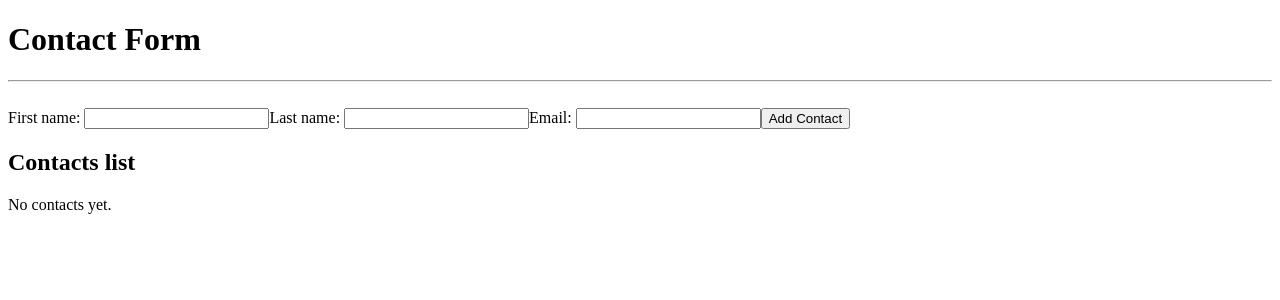
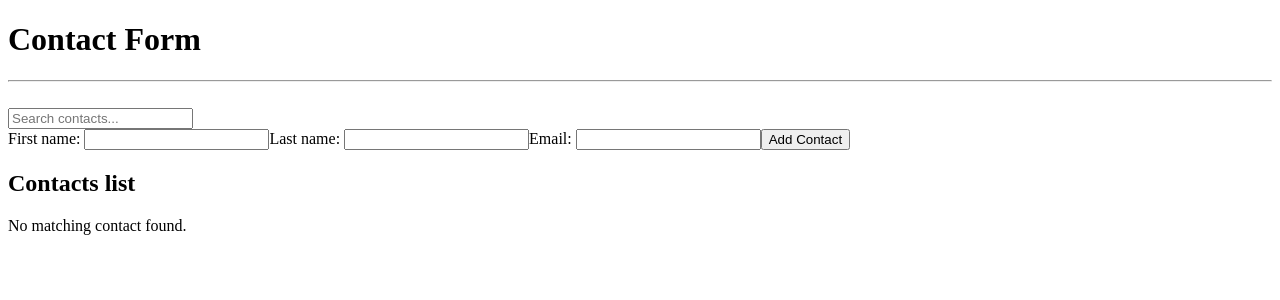
Before and after one commit to Diana-Abyaneh/diana-abyaneh_week17, a React (Vite) app in the folder contact-app/: page / in a window 1280 px wide. Shown: the top 300 px of the page. Built offline with nearby package versions, Linux system fonts and the light colour scheme.

Commit message:
Added search functionality to filter contacts and updated "no contacts" message

```diff
--- a/contact-app/src/App.jsx
+++ b/contact-app/src/App.jsx
@@ -13,6 +13,8 @@
 
   const [selectedContacts, setSelectedContacts] = useState([]);
   const [isBulkDelete, setIsBulkDelete] = useState(false);
+
+  const [search, setSearch] = useState("");
 
   const handleAddContact = (newContact) => {
     const newContactWithId = { ...newContact, id: crypto.randomUUID() };
@@ -46,11 +48,24 @@
     setModalVisible(true);
   };
 
+  const filteredContacts = contacts.filter((contact) => {
+    const fullText = `${contact.firstName} ${contact.lastName} ${contact.email}`.toLowerCase();
+    return fullText.includes(search.toLowerCase());
+  });
+
+
   return (
     <div>
       <h1>Contact Form</h1>
       <hr />
       <br />
+
+      <input
+        type="text"
+        placeholder="Search contacts..."
+        value={search}
+        onChange={(e) => setSearch(e.target.value)}
+      />
 
       <ContactForm
         onAddContact={handleAddContact}
@@ -59,7 +74,7 @@
       />
 
       <ContactList
-        contacts={contacts}
+        contacts={filteredContacts}
         onDeleteContact={handleDeleteContact}
         onEditContact={handleEditContact}
         onRequestDelete={handleDeleteClick}
--- a/contact-app/src/ContactList.jsx
+++ b/contact-app/src/ContactList.jsx
@@ -20,7 +20,7 @@
     <div>
       <h2>Contacts list</h2>
       {contacts.length === 0 ? (
-        <p>No contacts yet.</p>
+        <p>No matching contact found.</p>
       ) : (
         <ul>
           {contacts.map((contact) => (
```
